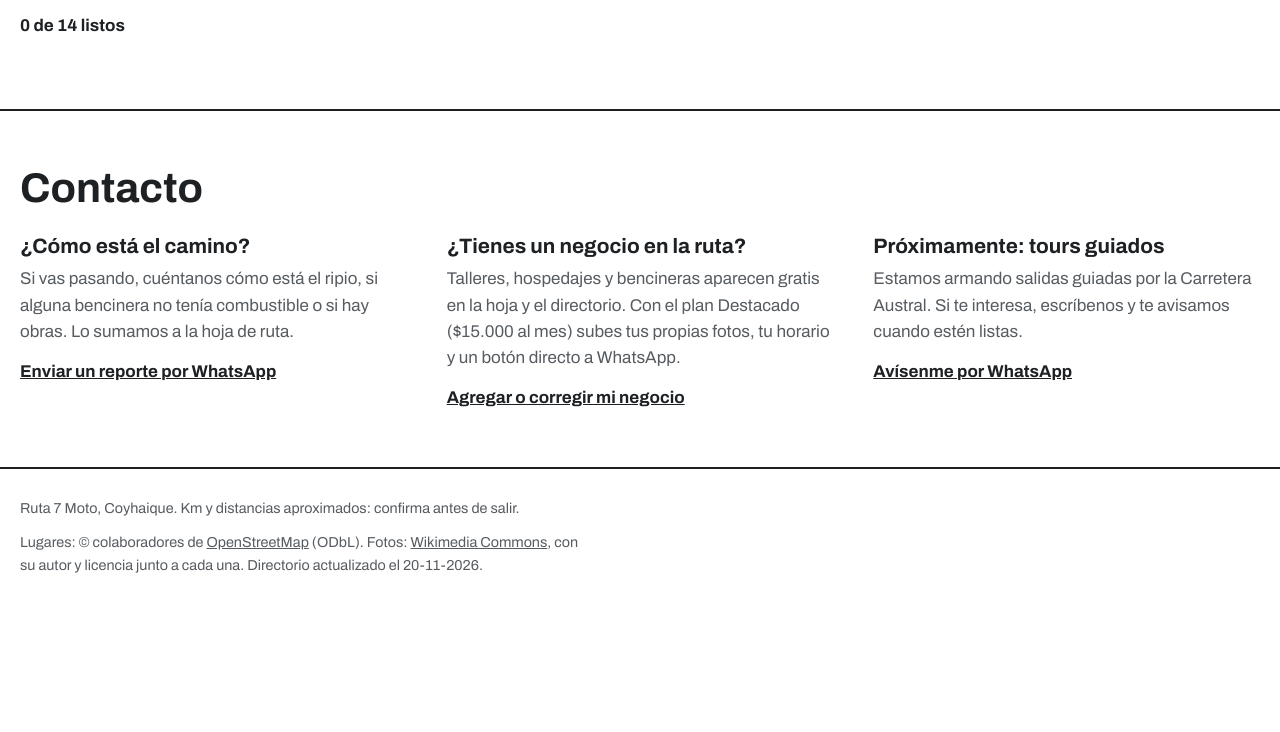
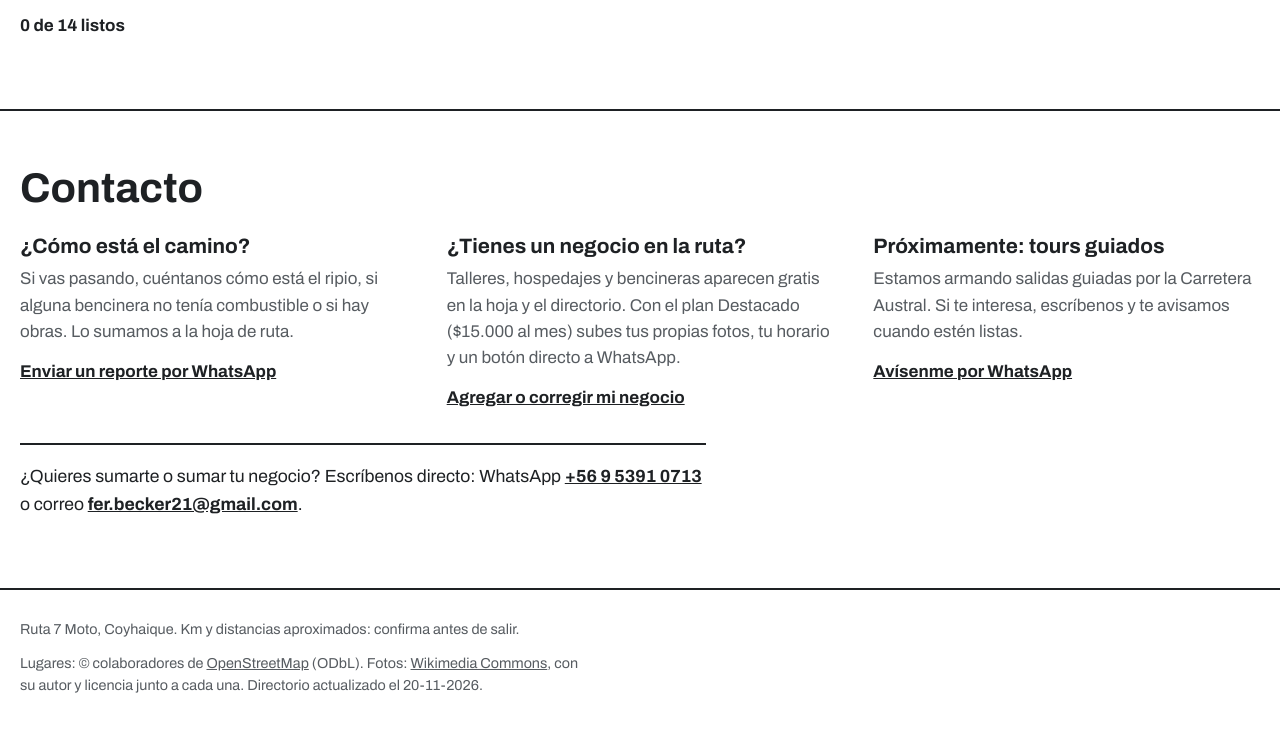
Before and after one commit to 5egaloz/austral-moto-demo, a plain HTML site: page index.html in a window 1280 px wide. Shown: the part 10108-10840 px from the top of the page. Before the commit the page ends 10735 px from the top, so only its background shows below. Drawn offline with nearby package versions, Linux system fonts and the light colour scheme.

Commit message:
Contacto real: WhatsApp y correo de Fer para sumarse
Co-Authored-By: Claude Opus 5.5 <noreply@anthropic.com>

```diff
--- a/index.html
+++ b/index.html
@@ -248,6 +248,8 @@ button{font:inherit;color:inherit}
 .contacto h3{font-size:1.3rem;font-stretch:80%;margin-bottom:8px}
 .contacto p{color:var(--tinta-2)}
 .contacto a.wa{font-weight:700;color:var(--tinta)}
+.directo{margin-top:32px;padding-top:18px;border-top:2px solid var(--tinta);font-size:1.1rem}
+.directo a{font-weight:700;color:var(--tinta);white-space:nowrap}
 
 footer{border-top:2px solid var(--tinta);padding:28px 0 40px;font-size:.9rem;color:var(--tinta-2)}
 footer a{color:inherit}
@@ -403,6 +405,7 @@ footer a{color:inherit}
         <a class="wa" id="waTour" href="#" target="_blank" rel="noopener">Avísenme por WhatsApp</a>
       </div>
     </div>
+    <p class="directo">¿Quieres sumarte o sumar tu negocio? Escríbenos directo: WhatsApp <a href="https://wa.me/56953910713">+56 9 5391 0713</a> o correo <a href="mailto:fer.becker21@gmail.com?subject=Quiero%20sumarme%20a%20Ruta%207%20Moto">fer.becker21@gmail.com</a>.</p>
   </div>
 </section>
 </main>
@@ -417,7 +420,7 @@ footer a{color:inherit}
 <script src="https://cdnjs.cloudflare.com/ajax/libs/leaflet/1.9.4/leaflet.min.js"></script>
 <script>
 // Número de WhatsApp del negocio (falta el real)
-const WHATSAPP = '56900000000';
+const WHATSAPP = '56953910713';
 
 // Pueblos sobre la Ruta 7, km por camino desde Chaitén (OSRM sobre OpenStreetMap, scripts/trazar-ruta.mjs).
 // Bencina verificada en OSM y Google Maps (19 y 20-11-2026)
```
